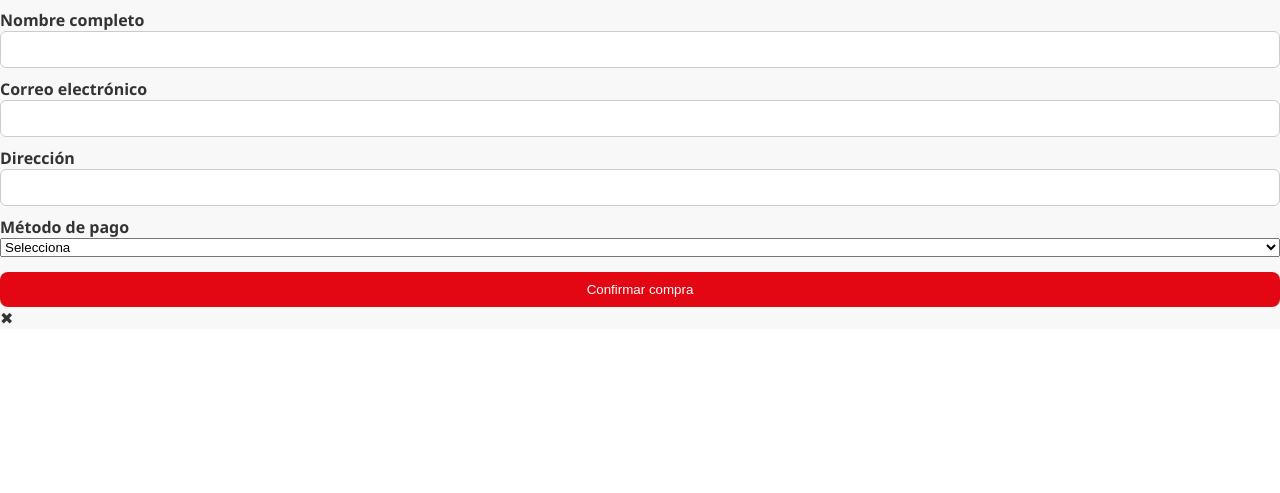
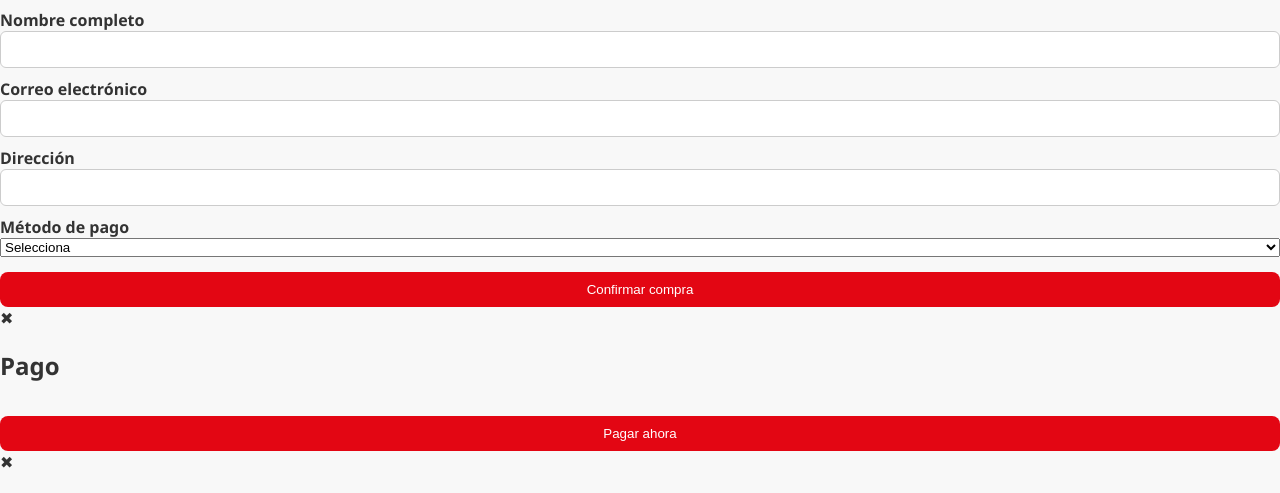
Before and after one commit to blas190/Orquidea, a Flask app: page / in a window 1280 px wide. Shown: the part 2232-2725 px from the top of the page. Before the commit the page ends 2556 px from the top, so only its background shows below. Run offline with Flask 3, Linux system fonts and the light colour scheme.

Commit message:
checkout

```diff
--- a/templates/index.html
+++ b/templates/index.html
@@ -36,6 +36,8 @@
   </style>
 </head>
 
+<body>
+
 <div id="carrito-panel" class="carrito-panel">
   <h3>🛒 Tu carrito</h3>
   <ul id="lista-carrito"></ul>
@@ -43,8 +45,6 @@
   <button onclick="vaciarCarrito()">Vaciar</button>
   <button class="btn-pagar" onclick="abrirCheckout()">Pagar</button>
 </div>
-
-<body>
 
 <header>
     <div class="logo">
@@ -226,6 +226,68 @@
     </p>
 </footer>
 
+<!-- MODAL CHECKOUT -->
+<div id="checkout-modal" class="checkout-modal">
+  <div class="checkout-panel">
+
+    <h2>Checkout</h2>
+
+    <form id="checkout-form">
+      <label>Nombre completo</label>
+      <input type="text" required>
+
+      <label>Correo electrónico</label>
+      <input type="email" required>
+
+      <label>Dirección</label>
+      <input type="text" required>
+
+      <label>Método de pago</label>
+      <select required>
+        <option value="">Selecciona</option>
+        <option>Tarjeta</option>
+        <option>Transferencia</option>
+        <option>Efectivo</option>
+      </select>
+
+      <button type="submit" id="btn-confirmar">
+  Confirmar compra
+</button>
+
+    </form>
+
+    <div class="close-checkout" onclick="cerrarCheckout()">✖</div>
+  </div>
+</div>
+
+<!-- MODAL PAGO -->
+<div id="pago-modal" class="checkout-modal">
+  <div class="checkout-panel">
+
+    <h2 id="titulo-pago">Pago</h2>
+
+    <form id="pago-form">
+      <div id="campos-pago"></div>
+
+      <button type="submit">
+        Pagar ahora
+      </button>
+    </form>
+
+    <div class="close-checkout" onclick="cerrarPago()">✖</div>
+
+  </div>
+</div>
+
+<!-- MODAL RESULTADO -->
+<div id="resultado-modal" class="checkout-modal">
+  <div class="checkout-panel resultado">
+    <h2 id="resultado-texto"></h2>
+    <div class="icono-resultado" id="icono-resultado"></div>
+  </div>
+</div>
+
+
   <script>
 
     // URL DE RENDER APLICADA para el backend
@@ -236,19 +298,19 @@
     // FUNCIONES DE LOGIN Y REGISTRO
     // ----------------------------------------------------------------------
 
-    function verificarEstadoLogin() {
+   function verificarEstadoLogin() {
   const token = localStorage.getItem('userToken');
   const role = localStorage.getItem('userRole');
 
-  if (token && role === 'admin') {
-    cargarInventario();
+  if (token) {
+    if (role === 'admin') {
+      cargarInventario();
+    }
     actualizarEstadoUI();
   } else {
     actualizarEstadoUI();
   }
 }
-
-
 
     async function manejarRegistro(event) {
         event.preventDefault();
@@ -277,7 +339,9 @@
             feedback.style.color = response.ok ? 'green' : 'red';
 
             if (response.ok) {
-                document.getElementById('formulario-registro').reset();
+               document.getElementById('register-email').value = '';
+document.getElementById('register-password').value = '';
+
             }
 
         } catch (error) {
@@ -288,10 +352,60 @@
     }
 
     async function manejarLogin(event) {
-        event.preventDefault();
+  event.preventDefault();
 
-        const url = `${API_BASE_URL}/login`;
-        const feedback = document.getElementById('login-feedback');
+  const url = `${API_BASE_URL}/login`;
+  const feedback = document.getElementById('login-feedback');
+
+  const datosLogin = {
+    email: document.getElementById('login-email').value.trim(),
+    password: document.getElementById('login-password').value.trim(),
+  };
+
+  feedback.textContent = 'Verificando...';
+  feedback.style.color = 'gray';
+
+  try {
+    const response = await fetch(url, {
+      method: 'POST',
+      headers: { 'Content-Type': 'application/json' },
+      body: JSON.stringify(datosLogin)
+    });
+
+    const resultado = await response.json();
+    console.log("LOGIN BACKEND RESPONSE:", resultado);
+
+    if (response.ok && resultado.token) {
+      feedback.textContent = '¡Inicio de sesión exitoso!';
+      feedback.style.color = 'green';
+
+      // Guardar token
+      localStorage.setItem('userToken', resultado.token);
+
+      // Si el backend no maneja roles → usuario normal
+      localStorage.setItem('userRole', resultado.role || 'user');
+
+      verificarEstadoLogin();
+      actualizarEstadoUI();
+
+      setTimeout(() => {
+        document.getElementById('auth-modal').classList.remove('active');
+        feedback.textContent = '';
+        document.getElementById('login-password').value = '';
+      }, 800);
+
+    } else {
+      feedback.textContent = resultado.mensaje || 'Credenciales inválidas';
+      feedback.style.color = 'red';
+    }
+
+  } catch (error) {
+    console.error('Error de conexión:', error);
+    feedback.textContent = 'Error de conexión con el servidor';
+    feedback.style.color = 'red';
+  }
+}
+
 
         const datosLogin = {
             email: document.getElementById('login-email').value,
@@ -594,6 +708,105 @@ function vaciarCarrito() {
   actualizarCarrito();
 }
 
+/* ===== CHECKOUT ===== */
+
+function abrirCheckout() {
+  if (carrito.length === 0) {
+    alert("Tu carrito está vacío");
+    return;
+  }
+  document.getElementById("checkout-modal").classList.add("active");
+}
+
+function cerrarCheckout() {
+  document.getElementById("checkout-modal").classList.remove("active");
+}
+
+document.getElementById("checkout-form").addEventListener("submit", function (e) {
+  e.preventDefault();
+
+  cerrarCheckout(); // cierra datos personales
+  abrirPago();      // abre método de pago
+});
+/* ===== PASO 5 – ABRIR PAGO SEGÚN MÉTODO ===== */
+
+function abrirPago() {
+  const metodo = document.querySelector('#checkout-form select').value;
+  const campos = document.getElementById("campos-pago");
+  const titulo = document.getElementById("titulo-pago");
+
+  if (!metodo) {
+    alert("Selecciona un método de pago");
+    return;
+  }
+
+  campos.innerHTML = "";
+  titulo.textContent = `Pago con ${metodo}`;
+
+  if (metodo === "Tarjeta") {
+    campos.innerHTML = `
+      <label>Número de tarjeta</label>
+      <input required placeholder="1234 5678 9012 3456">
+
+      <label>Fecha</label>
+      <input required placeholder="MM/AA">
+
+      <label>CVV</label>
+      <input required placeholder="123">
+    `;
+  }
+
+  if (metodo === "Transferencia") {
+    campos.innerHTML = `
+      <p>CLABE: <b>012345678901234567</b></p>
+      <p>Banco: BBVA</p>
+    `;
+  }
+
+  if (metodo === "Efectivo") {
+    campos.innerHTML = `
+      <p>Código de pago:</p>
+      <h3>${Math.floor(Math.random() * 900000) + 100000}</h3>
+    `;
+  }
+
+  document.getElementById("pago-modal").classList.add("active");
+}
+
+function cerrarPago() {
+  document.getElementById("pago-modal").classList.remove("active");
+}
+
+/* ===== PASO 6 – PROCESAR PAGO ===== */
+
+document.getElementById("pago-form").addEventListener("submit", function (e) {
+  e.preventDefault();
+
+  cerrarPago(); // cerrar modal de pago
+
+  const aprobado = Math.random() > 0.3; // 70% éxito
+
+  const modal = document.getElementById("resultado-modal");
+  const texto = document.getElementById("resultado-texto");
+  const icono = document.getElementById("icono-resultado");
+
+  if (aprobado) {
+    texto.textContent = "Pago aprobado 🎉";
+    icono.textContent = "✅";
+    vaciarCarrito();
+  } else {
+    texto.textContent = "Pago rechazado ❌";
+    icono.textContent = "⚠️";
+  }
+
+  modal.classList.add("active");
+
+  setTimeout(() => {
+    modal.classList.remove("active");
+  }, 3000);
+});
+
+
 document.addEventListener('click', function (event) {
   const carritoPanel = document.getElementById('carrito-panel');
   const botonCarrito = document.querySelector('.btn-carrito');
@@ -620,36 +833,5 @@ function cerrarSesion() {
 
 </script>
 
-<!-- MODAL CHECKOUT -->
-<div id="checkout-modal" class="checkout-modal">
-  <div class="checkout-panel">
-    <h2>Checkout</h2>
-
-    <form id="checkout-form">
-      <label>Nombre completo</label>
-      <input type="text" required>
-
-      <label>Correo electrónico</label>
-      <input type="email" required>
-
-      <label>Dirección</label>
-      <input type="text" required>
-
-      <label>Método de pago</label>
-      <select required>
-        <option value="">Selecciona</option>
-        <option>Tarjeta</option>
-        <option>Transferencia</option>
-        <option>Efectivo</option>
-      </select>
-
-      <button type="submit">Confirmar compra</button>
-    </form>
-
-    <div class="close-checkout" onclick="cerrarCheckout()">✖</div>
-  </div>
-</div>
-
-
 </body>
 </html>
```
